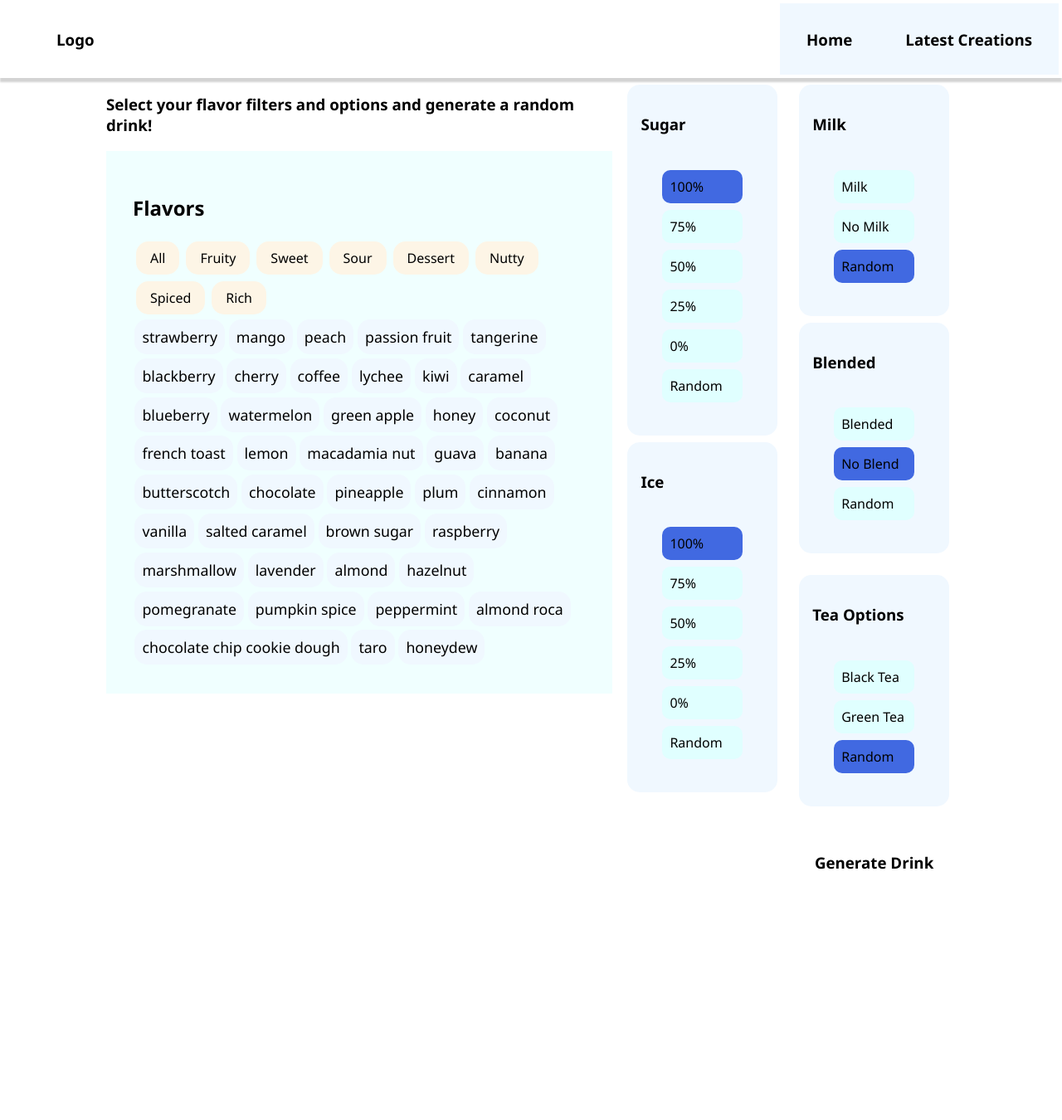
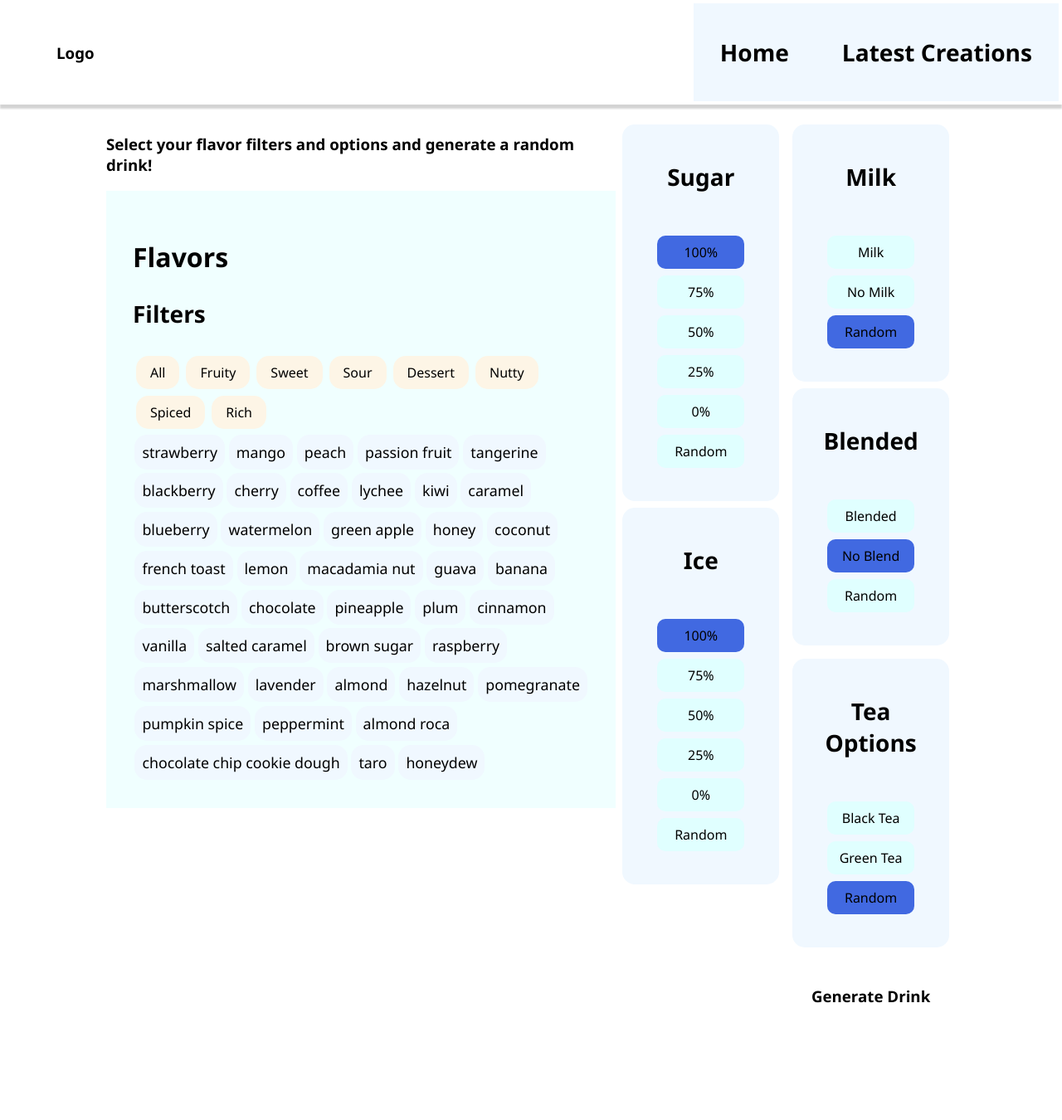
Before and after one commit to SaltMeister/TpumpsRandomDrinkGenerator, a Django app: page / in a window 1280 px wide. Shown: the whole page at 83% size. Before the commit the page ends 1048 px from the top, so only its background shows below. Run offline with Django 5.2, Linux system fonts and the light colour scheme.

Commit message:
Styling For Headers

```diff
--- a/tpumpRandomizer/static/css/grid.css
+++ b/tpumpRandomizer/static/css/grid.css
@@ -8,7 +8,7 @@
 @media screen and (min-width: 1025px)  {
   .container {
     grid-auto-rows: minmax(100px, auto);
-    gap: 10px;
+    gap: 0px;
   }
   .flavor-container {
     grid-column: 1 / 4;
@@ -38,7 +38,7 @@
 @media screen and (max-width: 1024px) {
   .container  {
     grid-auto-rows: minmax(50px, auto);
-    gap: 10px;
+    gap: 0px;
     padding: 0px;
   }
   .flavor-container {
--- a/tpumpRandomizer/static/css/home.css
+++ b/tpumpRandomizer/static/css/home.css
@@ -43,6 +43,14 @@ fieldset {
 .input-item:hover {
   background-color: beige;
 }
+
+.title1 {
+  font-size: 2rem;
+}
+.title2 {
+  font-size: 1.75rem;
+}
+
 @media screen and (max-width: 1025px) {
   fieldset {
     flex-direction: row;
@@ -57,3 +65,13 @@ fieldset {
     margin: 0.1rem;
   }
 }
+
+@media screen and (max-width: 425px)  {
+
+  .title1 {
+    font-size: 1.5rem;
+  }
+  .title2 {
+    font-size: 1.25rem;
+  }
+}
--- a/tpumpRandomizer/static/css/inputBox.css
+++ b/tpumpRandomizer/static/css/inputBox.css
@@ -1,4 +1,5 @@
 .input-box {
+    text-align: center;
     border-radius: 15px;
     background-color: aliceblue;
     margin: 0.5rem;
@@ -7,6 +8,7 @@
 
 @media screen and (max-width: 1025px) {
     .input-box {
+        text-align: left;
         margin: 0.1rem;
         padding: 0.5rem;
         padding-left: 1rem;
--- a/tpumpRandomizer/static/css/navbar.css
+++ b/tpumpRandomizer/static/css/navbar.css
@@ -5,15 +5,17 @@
   align-items:center;
   justify-items: center;
   box-shadow: 0px 5px 2px lightgray;
+  margin-bottom: 1em;
 }
-
-
-
 .nav-button {
   background-color: aliceblue;
   padding: 0.75rem 2rem 0.75rem 2rem;
+  font-size: 1.5em;
+  transition: background 200ms;
 }
-
+.nav-button:hover {
+  background-color: aquamarine;
+}
 .nav-left {
   flex-grow: 1;
   margin-left: 4rem;
@@ -30,6 +32,7 @@
   }
   .nav-button {
     padding: 0.25rem 0.1rem 0.25rem 0.1rem;
+    font-size: 1em;
   }
   .nav-left {
     margin-left: 1rem;
--- /dev/null
+++ b/tpumpRandomizer/static/css/unselectable.css
@@ -0,0 +1,8 @@
+body {
+  -webkit-touch-callout: none; /* iOS Safari */
+  -webkit-user-select: none; /* Safari */
+   -khtml-user-select: none; /* Konqueror HTML */
+     -moz-user-select: none; /* Old versions of Firefox */
+      -ms-user-select: none; /* Internet Explorer/Edge */
+          user-select: none; /* Non-prefixed version, currently */
+}
--- a/tpumpRandomizer/static/js/filterController.js
+++ b/tpumpRandomizer/static/js/filterController.js
@@ -18,18 +18,21 @@ for(const filterName of filterList) {
   filterContainerRef.addEventListener('click', () => {
     CreateClearFilterButton();
     console.log("Clicked Filter", filterName);
-    const ref = document.getElementById(filterName.toLowerCase());
+    //const ref = document.getElementById(filterName.toLowerCase());
 
-    // Filter Deselecting
-    if (ref.classList.contains(filterName)) {
-      filterContainerRef.classList.remove("selected");
-      return
-    }
-
+    // // Filter Deselecting
+    // if (ref.classList.contains(selected)) {
+    //   filterContainerRef.classList.remove("selected");
+    //   return
+    // }
 
 
     filterContainerRef.classList.add("selected");
-    HighlightFilterFlavors(filterName)
+
+    if(filterName.toLowerCase() === "all")
+      HighlightAllFlavors();
+    else
+      HighlightFilterFlavors(filterName)
   })
 }
 
@@ -47,6 +50,17 @@ function HighlightFilterFlavors(filterName) {
     selectedFlavors.push(item.id);
     ref.classList.add("selected");
   }
+}
+
+function HighlightAllFlavors() {
+  selectedFlavors.length = 0;
+
+  const flavorButtonRefs = document.getElementsByClassName("flavor-button");
+  for(const flavor of flavorButtonRefs) {
+    flavor.classList.add("selected");
+    selectedFlavors.push(flavor.id)
+  }
+  console.log(selectedFlavors);
 }
 
 function ClearAllFilterHighlights() {
@@ -89,6 +103,7 @@ function CreateClearFilterButton() {
   flavorFiltersContainerRef.appendChild(clearDivRef);
 
 }
+
 function RemoveClearFilterButton() {
   document.getElementById("clear-filter-button").remove()
 }
--- a/tpumpRandomizer/templates/base.html
+++ b/tpumpRandomizer/templates/base.html
@@ -7,6 +7,8 @@
   <meta http-equiv="X-UA-Compatible" content="IE=edge">
   <meta name="viewport" content="width=device-width, initial-scale=1.0">
 
+
+  <link type="text/css" rel="stylesheet" href="{% static 'unselectable.css' %}"/>
   <link type="text/css" rel="stylesheet" href="{% static 'elementState.css' %}"/>
   <link type="text/css" rel="stylesheet" href="{% static 'grid.css' %}"/>
   <link type="text/css" rel="stylesheet" href="{% static 'navbar.css' %}"/>
--- a/tpumpRandomizer/templates/components/milkBlend.html
+++ b/tpumpRandomizer/templates/components/milkBlend.html
@@ -1,5 +1,5 @@
 <div class= "input-box">
-  <h3>Milk</h3>
+  <h3 class="title2">Milk</h3>
   <fieldset>
     <div class="input-item selectable" id="milk">
       <p>Milk</p>
@@ -14,7 +14,7 @@
 </div>
 
 <div class="input-box">
-  <h3>Blended</h3>
+  <h3 class="title2">Blended</h3>
   <fieldset>
     <div class="input-item selectable" id="blend">
       <p>Blended</p>
--- a/tpumpRandomizer/templates/components/percentage.html
+++ b/tpumpRandomizer/templates/components/percentage.html
@@ -1,5 +1,5 @@
 <div class="input-box">
-  <h3>Sugar</h3>
+  <h3 class="title2">Sugar</h3>
   <fieldset>
     <div class="input-item selectable" id="sugar-100">
       <p>100%</p>
@@ -22,7 +22,7 @@
   </fieldset>
 </div>
 <div class="input-box">
-  <h3>Ice</h3>
+  <h3 class="title2">Ice</h3>
   <fieldset>
     <div class="input-item selectable" id="ice-100">
       <p>100%</p>
--- a/tpumpRandomizer/templates/components/teaFlavor.html
+++ b/tpumpRandomizer/templates/components/teaFlavor.html
@@ -1,8 +1,12 @@
 <div class="flavor-option-container">
-    <h2>Flavors</h2>
-    <div class="flavor-filters" id="flavor-filters">
+    <h2 class="title1">Flavors</h2>
+    <div>
+      <h3 class="title2">Filters</h3>
+      <div class="flavor-filters" id="flavor-filters">
 
+      </div>
     </div>
+
     <div class="flavor-options" id="flavor-options">
 
     </div>
--- a/tpumpRandomizer/templates/components/teaType.html
+++ b/tpumpRandomizer/templates/components/teaType.html
@@ -1,5 +1,5 @@
 <div class="input-box">
-  <h3>Tea Options</h3>
+  <h3 class="title2">Tea Options</h3>
 
   <fieldset>
     <div class="input-item selectable" id="tea-black">
```
